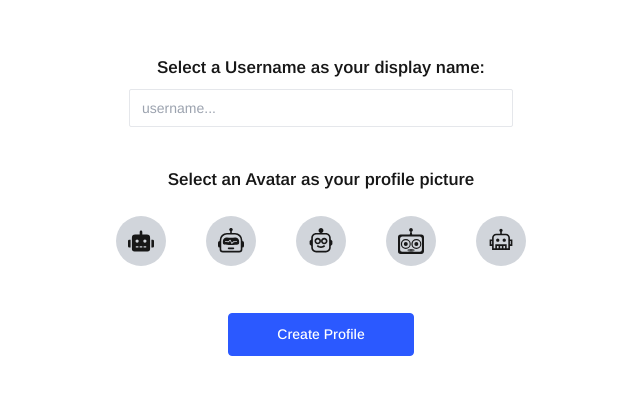
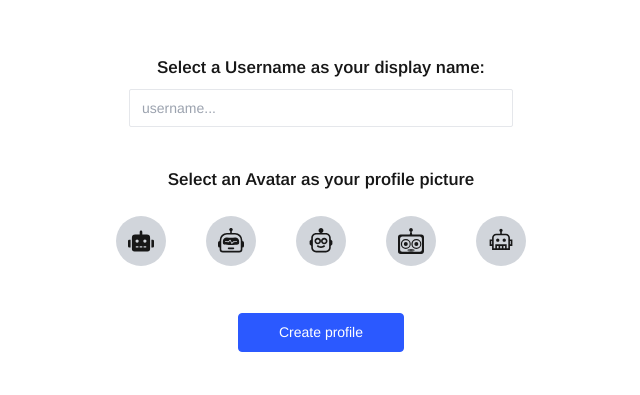
Before and after one commit to Gideon227/Anonymous-messaging-app, a Next.js app: page /create-profile in a window 1280 px wide. Shown: the part 201-596 px from the top of the page, without its empty margins (319-959 px from the left). Built offline with nearby package versions, Linux system fonts and the light colour scheme.

Commit message:
fixed latency issue

```diff
--- a/components/Footer.tsx
+++ b/components/Footer.tsx
@@ -4,7 +4,7 @@ import Link from 'next/link'
 const Footer = () => {
   return (
     <div className='border-t border-zinc-200 w-screen py-8 max-md:py-6 flex justify-center items-center'>
-        <h1 className='text-[13px] text-zinc-500 font-normal'>Built by <Link href='/' className='text-gray-900 font-medium'>Gideon</Link> | Codebase is open-source on <Link href='/' className='text-gray-900 font-medium'>Github</Link></h1>
+        <h1 className='text-[13px] text-zinc-500 font-normal'> Codebase is open-source on <Link href='https://github.com/Gideon227/Anonymous-messaging-app' className='text-gray-900 font-medium'>Github</Link></h1>
     </div>
   )
 }
--- a/components/Setup.tsx
+++ b/components/Setup.tsx
@@ -13,6 +13,7 @@ const Setup = () => {
     username: '',
     avatar: 0
   })
+  const [loading, setLoading] = useState(false)
   const router = useRouter()
   const searchParams = useSearchParams(); // Get query parameters
   const redirectFromLink = searchParams?.get("redirect");
@@ -26,6 +27,7 @@ const Setup = () => {
     }
 
     try {
+      setLoading(true)
       await createProfile(formData);
       localStorage.setItem(
         "profile",
@@ -42,7 +44,10 @@ const Setup = () => {
       }
     } catch (error) {
       console.error("Failed to create profile and redirect", error);
+    } finally{
+      setLoading(false)
     }
+
   }
 
   return (
@@ -84,19 +89,13 @@ const Setup = () => {
         <div className='mt-2'>
           <button
             onClick={(e) => handleSubmit(e)}
-            className='bg-[#2B59FF] mx-1 border text-white border-[#2B59FF] py-2.5 px-12 text-[14px] font-medium rounded'>
-              Create Profile
+            disabled={loading}
+            className='bg-[#2B59FF] flex items-center justify-center mx-1 border text-white border-[#2B59FF] py-2 px-10 text-[14px] font-normal rounded disabled:opacity-60'>
+              Create profile
+              {loading && (<div className="ml-4 w-4 h-4 border-2 border-white-500 border-t-transparent rounded-full animate-spin"></div>)}
           </button>
         </div>
       </div>
-
-      {/* <div className='absolute right-20 bottom-20'>
-        <button
-          onClick={(e) => handleSubmit(e)}
-          className='bg-[#2B59FF] mx-1 hover:bg-[#fff] border hover:text-black text-white border-[#452b1a] py-2.5 px-12 text-[16px] font-medium rounded'>
-            Create Profile
-        </button>
-      </div> */}
     </div>
   )
 }
```
